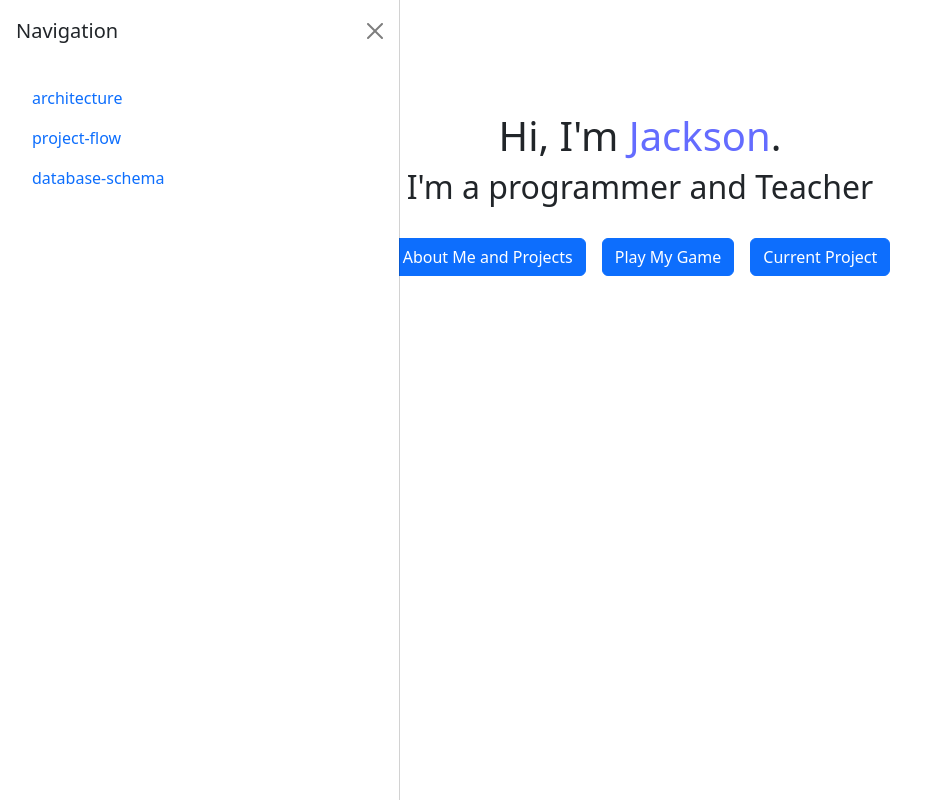
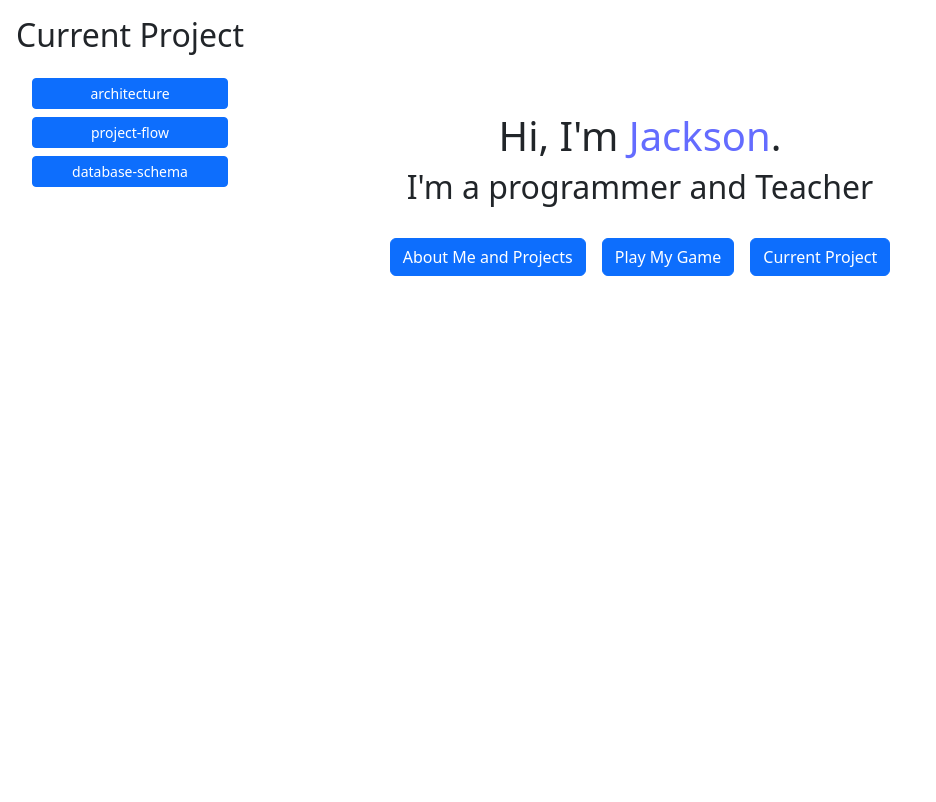
Before and after one commit to Jtsoco/portfolio, a React (Vite) app: page / in a window 1280 px wide. Shown: the top 802 px of the page, without its empty margins (0-936 px from the left). Built offline with nearby package versions, Linux system fonts and the light colour scheme.

Commit message:
working on button css, but it works

```diff
--- a/src/App.css
+++ b/src/App.css
@@ -47,3 +47,19 @@
   gap: 1rem;
   justify-content: center;
 }
+
+
+.offcanvas {
+  background: none !important; /* Remove default background */
+  border: none !important; /* Remove default border */
+  width:auto !important; /* Adjust width as needed */
+}
+
+.offcanvas-header {
+  display: none !important;;
+}
+
+.offcanvas.Body {
+  background-color: rgba(255, 255, 255, 0.8) !important; /* Semi-transparent white background */
+  backdrop-filter: blur(10px) !important; /* Add a subtle blur effect */
+}
--- a/src/components/SideNAvBar.tsx
+++ b/src/components/SideNAvBar.tsx
@@ -1,5 +1,5 @@
 import { useState, useEffect, useRef } from 'react';
-import { Offcanvas, Nav } from 'react-bootstrap';
+import { Offcanvas, Nav, Button } from 'react-bootstrap';
 
 export interface NavigationItem {
   label: string;
@@ -50,13 +50,17 @@ export function SideNavBar(props: SideNavBarProps) {
           <Offcanvas.Title>Navigation</Offcanvas.Title>
         </Offcanvas.Header>
         <Offcanvas.Body>
-          <Nav className="flex-column">
+          <h2>Current Project</h2>
+          <div className="navbar-buttons-container">
             {Object.entries(props.useLinkRefs).map(([id, ref]) => (
-              <Nav.Link key={id} onClick={() => scrollToSection(ref)}>
+              <Button className="navbar-button w-auto" size='sm' variant="primary" key={id} onClick={() => scrollToSection(ref)}>
                 {id}
-              </Nav.Link>
+              </Button>
+              // <Nav.Link key={id} onClick={() => scrollToSection(ref)}>
+              //   {id}
+              // </Nav.Link>
             ))}
-          </Nav>
+          </div>
         </Offcanvas.Body>
       </Offcanvas>
 
--- a/src/index.css
+++ b/src/index.css
@@ -49,6 +49,7 @@ button {
 
   transition: background-color 0.3s;
 }
+
 button:hover {
   background-color: #8A244B;
 }
@@ -56,6 +57,8 @@ button:focus,
 button:focus-visible {
   outline: 4px auto -webkit-focus-ring-color;
 }
+
+
 
 @media (prefers-color-scheme: light) {
   :root {
--- a/src/stylesheet.css
+++ b/src/stylesheet.css
@@ -327,3 +327,21 @@
   max-width: 400px;
   font-size: 0.8rem;
 }
+
+.navbar-button {
+  display: inline-block !important;        /* not flex */
+  /* padding: 0.25rem 0.75rem !important;     bootstrap‑style */
+  /* min-width: 80px !important;              optional equal‑width baseline */
+  text-align: center !important;
+  white-space: nowrap !important;
+  width: 80px !important;
+}
+
+.navbar-buttons-container {
+  display: flex;
+  flex-direction: column;
+  gap: 8px;
+  padding: 16px;
+  margin-right: auto;
+
+}
```
